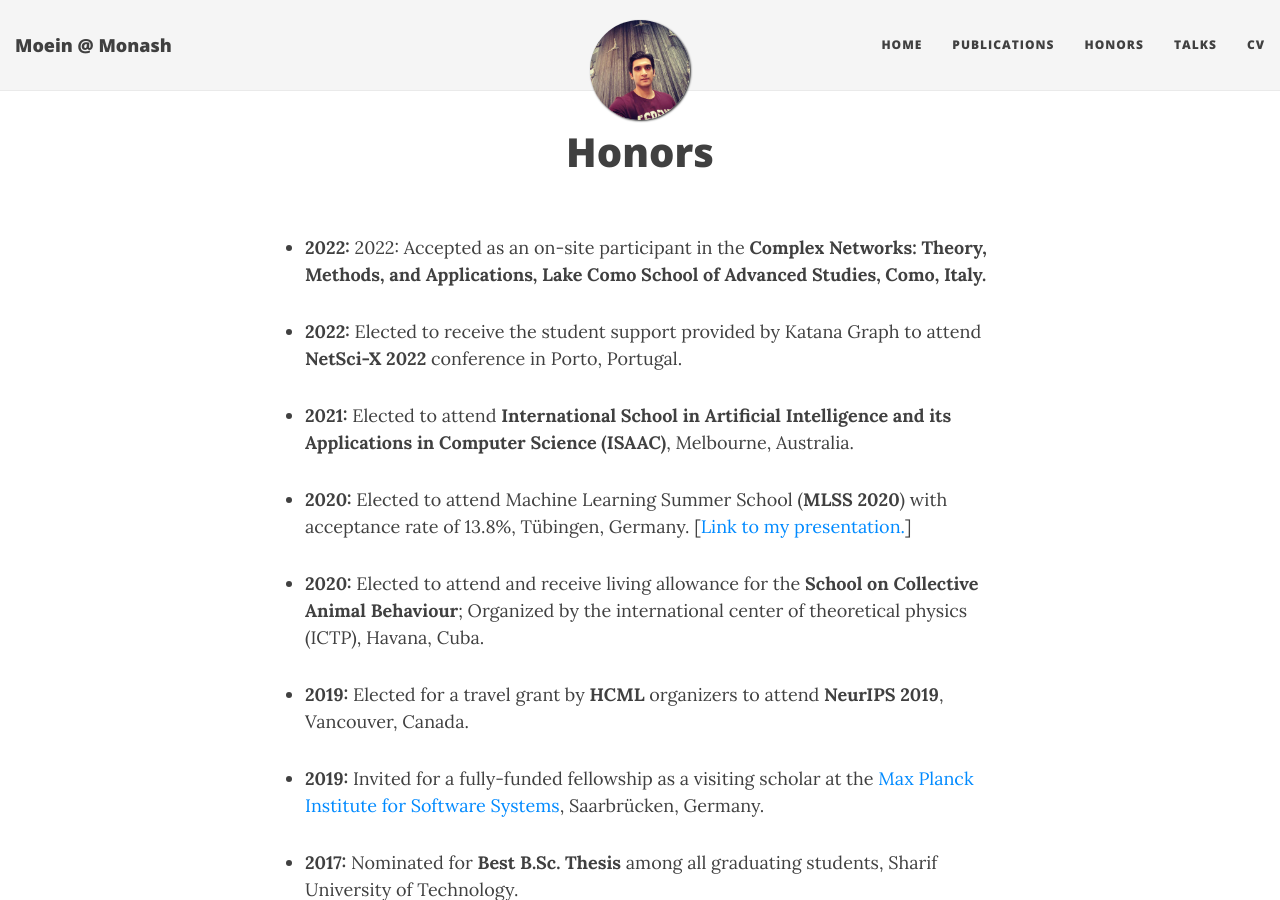
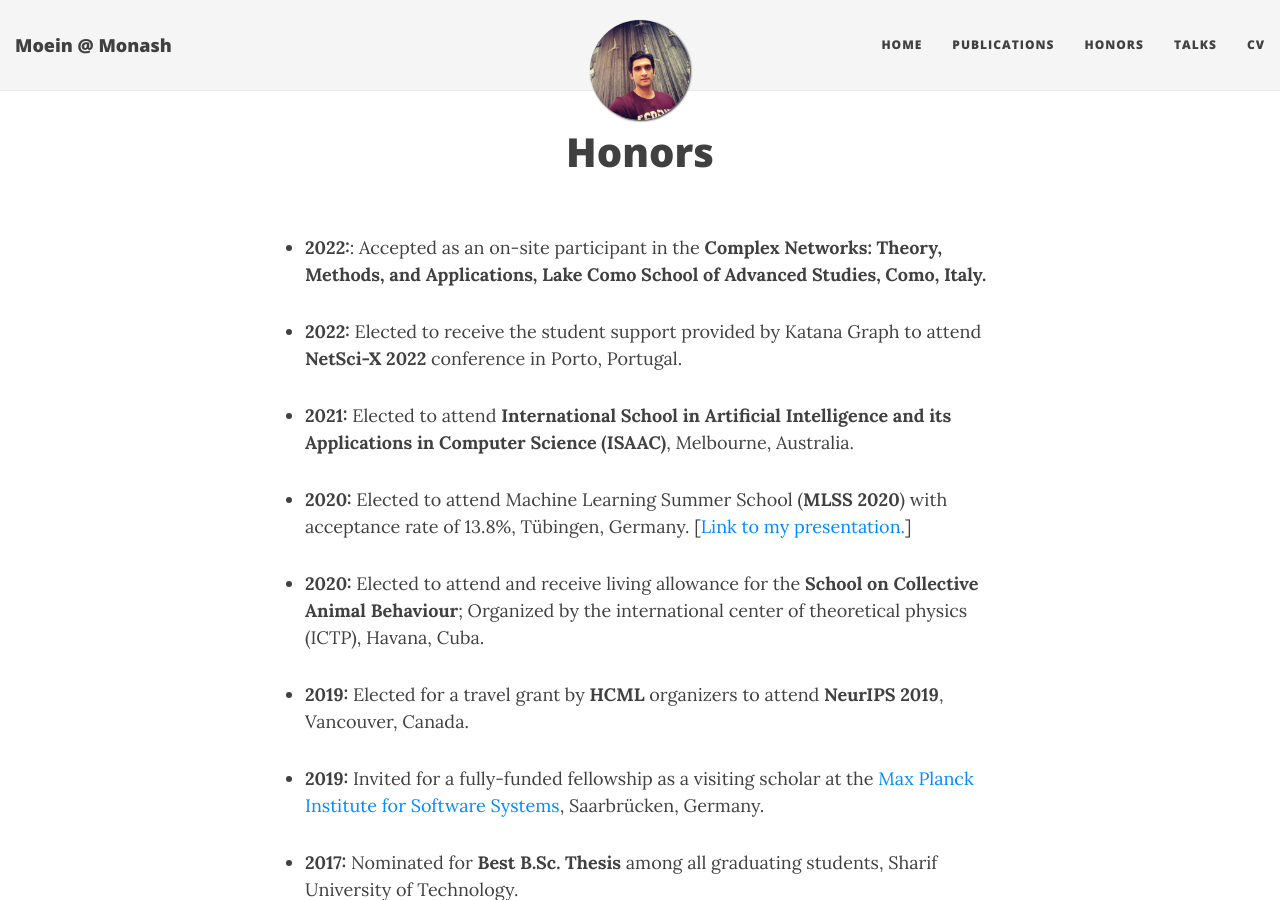
Before and after one commit to Moein-Khajehnejad/Moein-Khajehnejad.github.io, a Jekyll site: the page built from honors.md, in a window 1280 px wide and 900 px high. Built offline with Jekyll 4.4.1, drawn with Linux system fonts in a browser that asks for light colours; nearby versions of some CDN libraries.

Commit message:
Update honors.md

```diff
--- a/honors.md
+++ b/honors.md
@@ -3,7 +3,7 @@ layout: page
 title: Honors
 ---
 
-- <b>2022:</b> 2022: Accepted as an on-site participant in the <b>Complex Networks: Theory, Methods, and Applications, Lake Como School of Advanced Studies<b>, Como, Italy.
+- <b>2022:</b>: Accepted as an on-site participant in the <b>Complex Networks: Theory, Methods, and Applications, Lake Como School of Advanced Studies<b>, Como, Italy.
 
 
 - <b>2022:</b> Elected to receive the student support provided by Katana Graph to attend <b>NetSci-X 2022</b> conference in Porto, Portugal.
```
